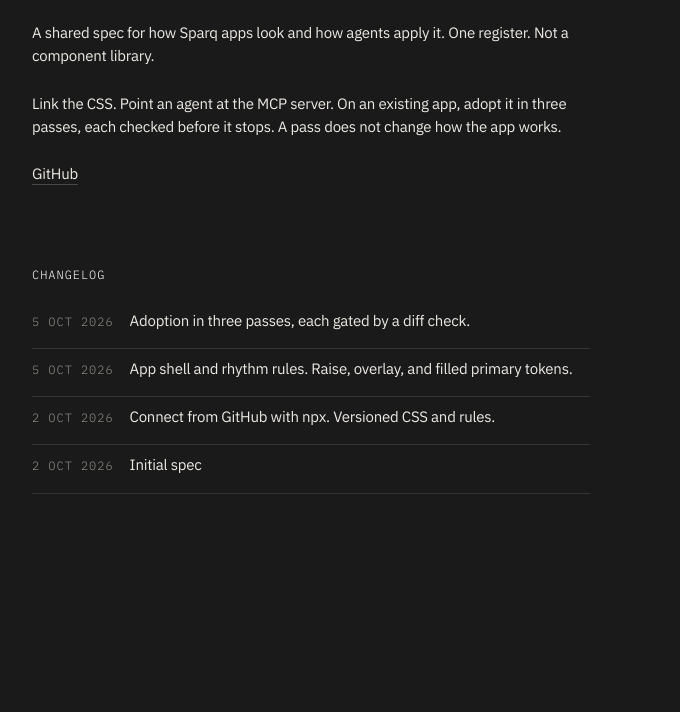
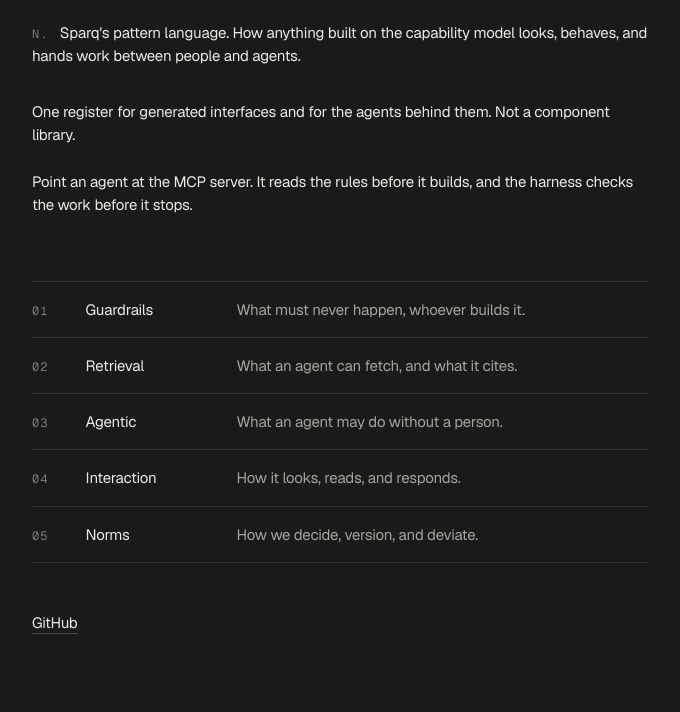
Before and after one commit to ts-jaames/sparq-design-system, a website: page index.html in a window 1280 px wide. Shown: the part 161-873 px from the top of the page, without its empty margins (0-680 px from the left). Before the commit the page ends 800 px from the top, so only its background shows below. Drawn offline with nearby package versions, Linux system fonts and the light colour scheme.

Commit message:
GRAIN homepage: Geist type, definition line, five-part rows
Co-Authored-By: Claude Opus 5.5 <noreply@anthropic.com>
Claude-Session: https://claude.ai/code/session_013dVpg44f3xBxfCwrBuZrp4

```diff
--- a/index.html
+++ b/index.html
@@ -3,15 +3,20 @@
   <head>
     <meta charset="utf-8" />
     <meta name="viewport" content="width=device-width, initial-scale=1" />
-    <title>SDS — Sparq Design System</title>
+    <title>GRAIN — Sparq</title>
     <link rel="preconnect" href="https://fonts.googleapis.com" />
     <link rel="preconnect" href="https://fonts.gstatic.com" crossorigin />
     <link
-      href="https://fonts.googleapis.com/css2?family=IBM+Plex+Mono:wght@300&family=IBM+Plex+Sans:wght@400&display=swap"
+      href="https://fonts.googleapis.com/css2?family=Geist+Mono:wght@300;400&family=Geist:wght@400&display=swap"
       rel="stylesheet"
     />
     <link rel="stylesheet" href="tokens/sparq-tokens.css" />
     <style>
+      :root {
+        --sparq-font-sans: "Geist", system-ui, -apple-system, BlinkMacSystemFont, "Segoe UI", Helvetica, Arial, sans-serif;
+        --sparq-font-mono: "Geist Mono", ui-monospace, SFMono-Regular, "SF Mono", Menlo, Consolas, monospace;
+      }
+
       body {
         margin: 0;
         background: var(--sparq-ground);
@@ -95,6 +100,49 @@
         text-decoration-color: var(--sparq-accent);
       }
 
+      .define {
+        margin: 0 0 var(--sparq-s4);
+      }
+
+      .define .pos {
+        color: var(--sparq-ink-faint);
+        margin-right: var(--sparq-s1);
+      }
+
+      .layers {
+        list-style: none;
+        margin: var(--sparq-s8) 0 var(--sparq-s6);
+        padding: 0;
+        border-top: 1px solid var(--sparq-rule);
+      }
+
+      .layers li {
+        display: grid;
+        grid-template-columns: 2.5em 9em 1fr;
+        gap: var(--sparq-s2);
+        align-items: baseline;
+        padding: var(--sparq-s2) 0;
+        border-bottom: 1px solid var(--sparq-rule);
+      }
+
+      .layers .n {
+        color: var(--sparq-ink-faint);
+      }
+
+      .layers .q {
+        color: var(--sparq-ink-muted, var(--sparq-ink));
+      }
+
+      @media (max-width: 560px) {
+        .layers li {
+          grid-template-columns: 2.5em 1fr;
+        }
+
+        .layers .q {
+          grid-column: 2;
+        }
+      }
+
       .changelog {
         margin-top: var(--sparq-s10);
       }
@@ -119,6 +167,7 @@
 
       .when {
         color: var(--sparq-ink-faint);
+        white-space: nowrap;
       }
 
       .sr-only {
@@ -135,15 +184,26 @@
     <a class="skip sparq-focus" href="#content">Skip to content</a>
     <main id="content">
       <div class="title">
-        <h1 class="sparq-prose">Sparq Design System</h1>
+        <h1 class="sparq-prose">GRAIN</h1>
         <p class="sparq-figure version"><span class="sr-only">Version </span>0.3.0</p>
       </div>
-      <p class="sparq-prose">
-        A shared spec for how Sparq apps look and how agents apply it. One register. Not a component library.
+      <p class="define sparq-prose">
+        <span class="sparq-label pos">n.</span>
+        Sparq's pattern language. How anything built on the capability model looks, behaves, and hands work between people and agents.
       </p>
       <p class="sparq-prose">
-        Link the CSS. Point an agent at the MCP server. On an existing app, adopt it in three passes, each checked before it stops. A pass does not change how the app works.
+        One register for generated interfaces and for the agents behind them. Not a component library.
       </p>
+      <p class="sparq-prose">
+        Point an agent at the MCP server. It reads the rules before it builds, and the harness checks the work before it stops.
+      </p>
+      <ol class="layers" aria-label="The five parts of GRAIN">
+        <li><span class="sparq-label n">01</span><span class="sparq-prose">Guardrails</span><span class="sparq-prose q">What must never happen, whoever builds it.</span></li>
+        <li><span class="sparq-label n">02</span><span class="sparq-prose">Retrieval</span><span class="sparq-prose q">What an agent can fetch, and what it cites.</span></li>
+        <li><span class="sparq-label n">03</span><span class="sparq-prose">Agentic</span><span class="sparq-prose q">What an agent may do without a person.</span></li>
+        <li><span class="sparq-label n">04</span><span class="sparq-prose">Interaction</span><span class="sparq-prose q">How it looks, reads, and responds.</span></li>
+        <li><span class="sparq-label n">05</span><span class="sparq-prose">Norms</span><span class="sparq-prose q">How we decide, version, and deviate.</span></li>
+      </ol>
       <a class="github sparq-prose sparq-hit sparq-focus" href="https://github.com/ts-jaames/sparq-design-system"><span class="word">GitHub</span></a>
       <section class="changelog" aria-labelledby="changelog-title">
         <h2 id="changelog-title" class="sparq-label">Changelog</h2>
```
